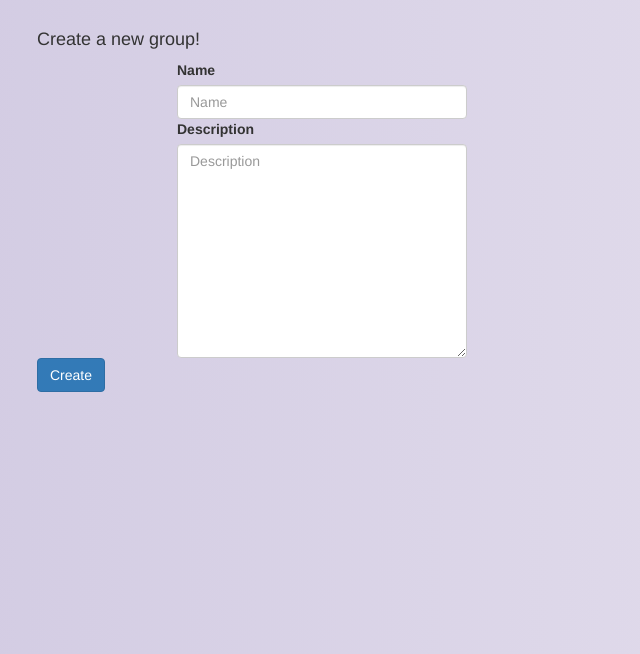
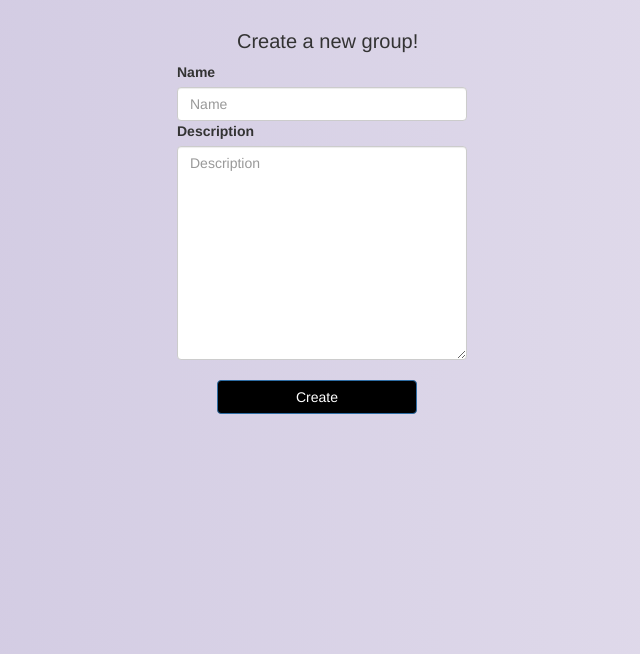
Before and after one commit to Humayun121/SocialMedia, a Django app: page /groups/new/ in a window 1280 px wide. Shown: the part 80-734 px from the top of the page, without its empty margins (33-673 px from the left). Run offline with Django 4.2, Linux system fonts and the light colour scheme; the visitor is signed in with stand-in values (Sample User, id 1); some libraries are stand-ins or nearby versions.

Commit message:
create group page complete

```diff
--- a/socials/groups/templates/groups/group_form.html
+++ b/socials/groups/templates/groups/group_form.html
@@ -2,12 +2,12 @@
 {% load bootstrap3 %}
 
 {% block group_content %}
-<h4>Create a new group!</h4>
+<h4 class="create_group-title">Create a new group!</h4>
 
     <form action="{% url 'groups:create' %}" method="POST" id="groupForm">
         {% csrf_token %}
         {% bootstrap_form form %}
-        <input type="submit" class="btn btn-primary btn-large" value="Create">
+        <input type="submit" class="btn btn-primary btn-large btn-post_message" value="Create">
     </form>
 
 {% endblock %}
--- a/socials/socials/src/sass/base/typography.scss
+++ b/socials/socials/src/sass/base/typography.scss
@@ -6,7 +6,7 @@ h1 {
 
 }
 
-h2 {
+.black-background {
     color: #fff;
     background-color: black;
     width: 50%;
--- a/socials/socials/src/sass/main.scss
+++ b/socials/socials/src/sass/main.scss
@@ -2,6 +2,7 @@
 @import "./pages/login";
 @import "./pages/signup";
 @import "./pages/post-message";
+@import "./pages/create-group";
 
 @import "./base/typography.scss";
 @import "./base/navbar";
--- /dev/null
+++ b/socials/socials/src/sass/pages/_create-group.scss
@@ -0,0 +1,4 @@
+.create_group-title {
+    font-size: 2rem;
+    margin-left: 20rem;
+}
--- a/socials/socials/static/css/base.css
+++ b/socials/socials/static/css/base.css
@@ -79,13 +79,18 @@ a {
   margin-left: 20rem;
 }
 
+.create_group-title {
+  font-size: 2rem;
+  margin-left: 20rem;
+}
+
 h1 {
   color: #502C3E;
   height: 10rem;
   font-size: 6rem;
 }
 
-h2 {
+.black-background {
   color: #fff;
   background-color: black;
   width: 50%;
--- a/socials/templates/index.html
+++ b/socials/templates/index.html
@@ -2,12 +2,8 @@
 {% block content %}
     <h1>Welcome to SocialMedia</h1>
 
-    <h2>THE SOCIAL WALL <br>FOR EVERYONE</h2>
+    <h2 class="black-background">THE SOCIAL WALL <br>FOR EVERYONE</h2>
 
-    <h3>
-        Post whatever your thinking either on group boards <br>
-        or to the world
-    </h3>
 
 
 
```
Also changed, not shown: 1 other file.
